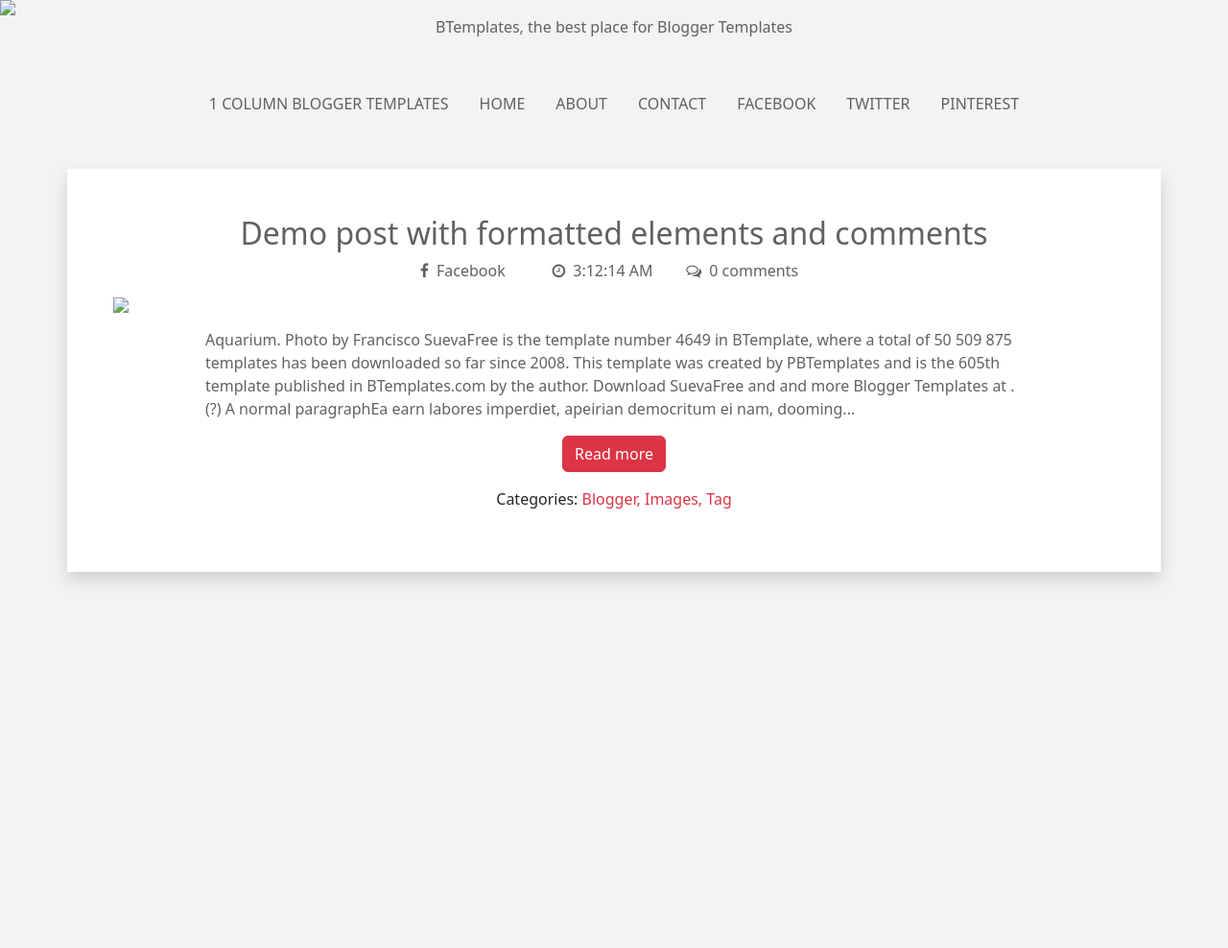
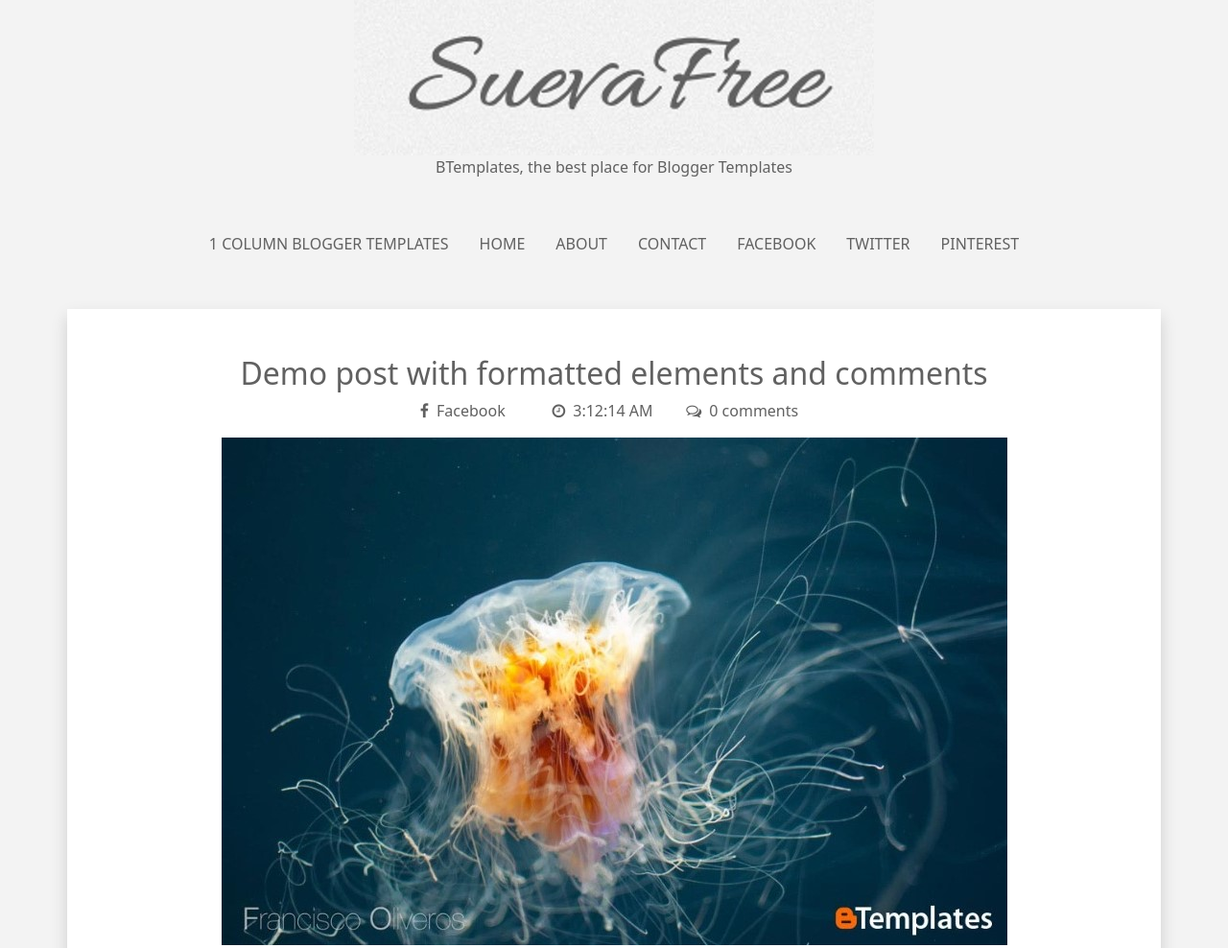
Before and after one commit to Yongjm/simple-website-in-bootstrap, a website: page website-recreate-with-bootstrap/index.html in a window 1280 px wide. Shown: the top 988 px of the page at 96% size. Before the commit the page ends 800 px from the top, so only its background shows below. Drawn offline with nearby package versions, Linux system fonts and the light colour scheme; files that its build step writes are made by us from their sources; the site is published under a folder, as on GitHub Pages, so addresses that start at the root find nothing.

Commit message:
relative path edited

```diff
--- a/website-recreate-with-bootstrap/index.html
+++ b/website-recreate-with-bootstrap/index.html
@@ -8,7 +8,7 @@
         <title>website00</title>
     </head>
     <body>
-        <img src="/Image/SueraFree.png" class="mx-auto d-block"/>
+        <img src="Image/SueraFree.png" class="mx-auto d-block"/>
         <div class="container text-center">
             <p class="text-primary">BTemplates, the best place for Blogger Templates</p>
         </div>
@@ -46,7 +46,7 @@
                     <div class="col"></div>
                     <div class="col"></div>
                 </div>
-                <img src="/Image/image2.jpeg" class="img-fluid mx-auto d-block"/>
+                <img src="Image/image2.jpeg" class="img-fluid mx-auto d-block"/>
                 <p class="text-primary mt-3 mx-5 px-5">Aquarium. Photo by Francisco SuevaFree is the template number 4649 in BTemplate, where a total of 50 509 875 templates has been downloaded so far since 2008. This template was created by PBTemplates and is the 605th template published in BTemplates.com by the author. Download SuevaFree and and more Blogger Templates at .(?) A normal paragraphEa earn labores imperdiet, apeirian democritum ei nam, dooming...</p>
                 <button type="button" class="btn btn-danger mx-auto d-block">Read more</button>
                 <p class="text-center mt-3">Categories: <span class="text-danger">Blogger, Images, Tag</span></p>
```
